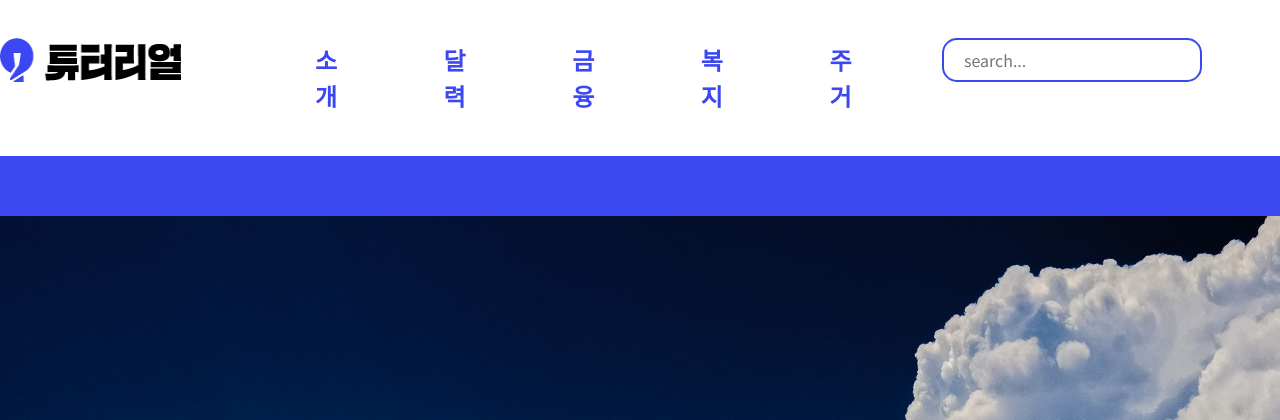
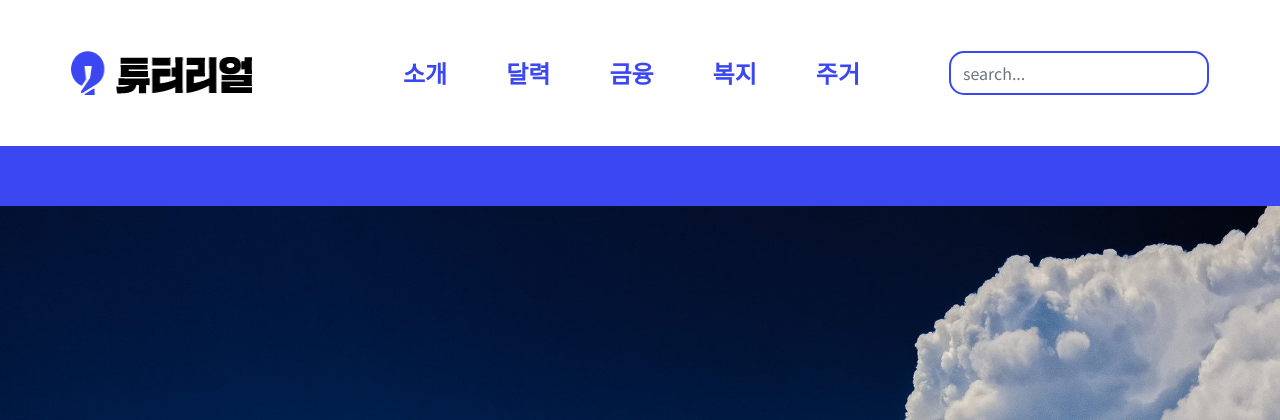
Before and after one commit to Tutor-Real/tutor-real, a Django app: page / in a window 1280 px wide; the page is wider, and only the part inside the window is pictured. Shown: the top 420 px of that part. Run offline with Django 3.2, Linux system fonts and the light colour scheme; parts of the project's set-up code (start-up, migrations or seed data) failed here and were passed over; some libraries are stand-ins or nearby versions.

Commit message:
nav바 수정완료했습니다.

```diff
--- a/mainapp/static/css/style.css
+++ b/mainapp/static/css/style.css
@@ -28,15 +28,21 @@ a {
 /*nav*/
 .nav-list {
     display: flex;
-    margin: 42px auto;
     list-style: none;
 }
 .nav-list li{
-    margin-left: 94px;
     font-size : 1.5rem;
     font-weight: 900;
     letter-spacing: 0px;
+    white-space: nowrap;
 }
+
+.navbar-nav{
+    display: flex;
+    list-style: none;
+}
+
+
 
 
 .nav-list a {
@@ -78,6 +84,11 @@ a {
 
 
 .navigation { /* nav-list + logo + search */
+    display: flex;
+    justify-content: space-between;
+}
+
+.navbar{
     display: flex;
     justify-content: space-between;
 }
@@ -317,3 +328,39 @@ a {
 .post-img p {
     font-size: 1.125rem;
 }
+
+/* nav바 적용하면서 추가한 css들*/
+.container-xl{
+    margin-right : 40px !important;
+    margin-left : 40px !important;
+    max-width: 100% !important;
+}
+
+.form-control{
+    height : 44px !important;
+    width : 260px !important;
+    border : 2px solid #3B48F2 !important;
+    border-radius: 15px !important;
+    font-size : 1rem !important;
+}
+
+.navbar-nav{
+    margin-left : 20px !important;
+    width : 100%;
+    margin-bottom: 10px !important;
+    display: flex;
+}
+
+.form-control{
+    margin-left : 30px !important;
+}
+/* nav바 적용하면서 추가한 css들 end*/
+
+.liw{
+    flex: 1;
+    margin-top: 10px;
+}
+
+.logo{
+    margin-right : 100px;
+}
--- a/mainapp/templates/navi.html
+++ b/mainapp/templates/navi.html
@@ -32,24 +32,46 @@
 			})
 		});
 	</script>
+
 </head>
 <body>
     <div id="home-navi">
-        <nav class="navigation wrapper">
-            <a href="../"><img class="logo" src='{% static "img/tutoreal-logo.png" %}' alt="TUTOREAL"></a>
-            <ul class="nav-list">
-                <li><a id="nav_introduce" href="" onmouseover="hover(this)" onmouseout="out(this)">소개</a></li>
-                <li><a id="nav_calendar" href="" onmouseover="hover(this)" onmouseout="out(this)">달력</a></li>
-                <li><a id="nav_finance" href="{% url 'finance' %}" onmouseover="hover(this)" onmouseout="out(this)">금융</a></li>
-                <li><a id="nav_welfare" href="{% url 'welfare' %}" onmouseover="hover(this)" onmouseout="out(this)">복지</a></li>
-                <li><a id="nav_house" href="{% url 'house' %}" onmouseover="hover(this)" onmouseout="out(this)">주거</a></li>
+        <!-- bootstrap으로 추가한 nav start -->
+        <nav class="navbar navbar-expand-xl navbar-light">
+        <div class="container-xl">
+            <a class="navbar-brand" href="{% url 'main' %}"><img class="logo" src='{% static "img/tutoreal-logo.png" %}' alt="TUTOREAL"></a>
+            <button class="navbar-toggler" type="button" data-toggle="collapse" data-target="#navbarsExample07XL" aria-controls="navbarsExample07XL" aria-expanded="false" aria-label="Toggle navigation">
+            <span class="navbar-toggler-icon"></span>
+            </button>
+
+            <div class="collapse navbar-collapse" id="navbarsExample07XL">
+            <div class="container-fluid">
+            <ul class="row navbar-nav nav-list">
+                <li class="nav-item liw">
+                <a id="nav_introduce" href="" onmouseover="hover(this)" onmouseout="out(this)">소개</a>
+                </li>
+                <li class="nav-item liw">
+                <a id="nav_calendar" href="" onmouseover="hover(this)" onmouseout="out(this)">달력</a>
+                </li>
+                <li class="nav-item liw">
+                <a id="nav_finance" href="{% url 'finance' %}" onmouseover="hover(this)" onmouseout="out(this)">금융</a>
+                </li>
+                <li class="nav-item liw">
+                <a id="nav_welfare" href="{% url 'welfare' %}" onmouseover="hover(this)" onmouseout="out(this)">복지</a>
+                </li>
+                <li class="nav-item liw">
+                <a id="nav_house" href="{% url 'house' %}" onmouseover="hover(this)" onmouseout="out(this)">주거</a>
+                </li>
             </ul>
-            <!-- search box -->
-            <div class="search-box">
-                <input type="search" id="search" placeholder="search...">
-                <span class="icon"><img src=""></span>
             </div>
+            <form class="form-inline my-2 my-md-0">
+                <input class="form-control" type="text" placeholder="search..." aria-label="search">
+            </form>
+            </div>
+        </div>
         </nav>
+        <!-- bootstrap으로 추가한 nav end -->
+
     </div>
 
     <script>
```
